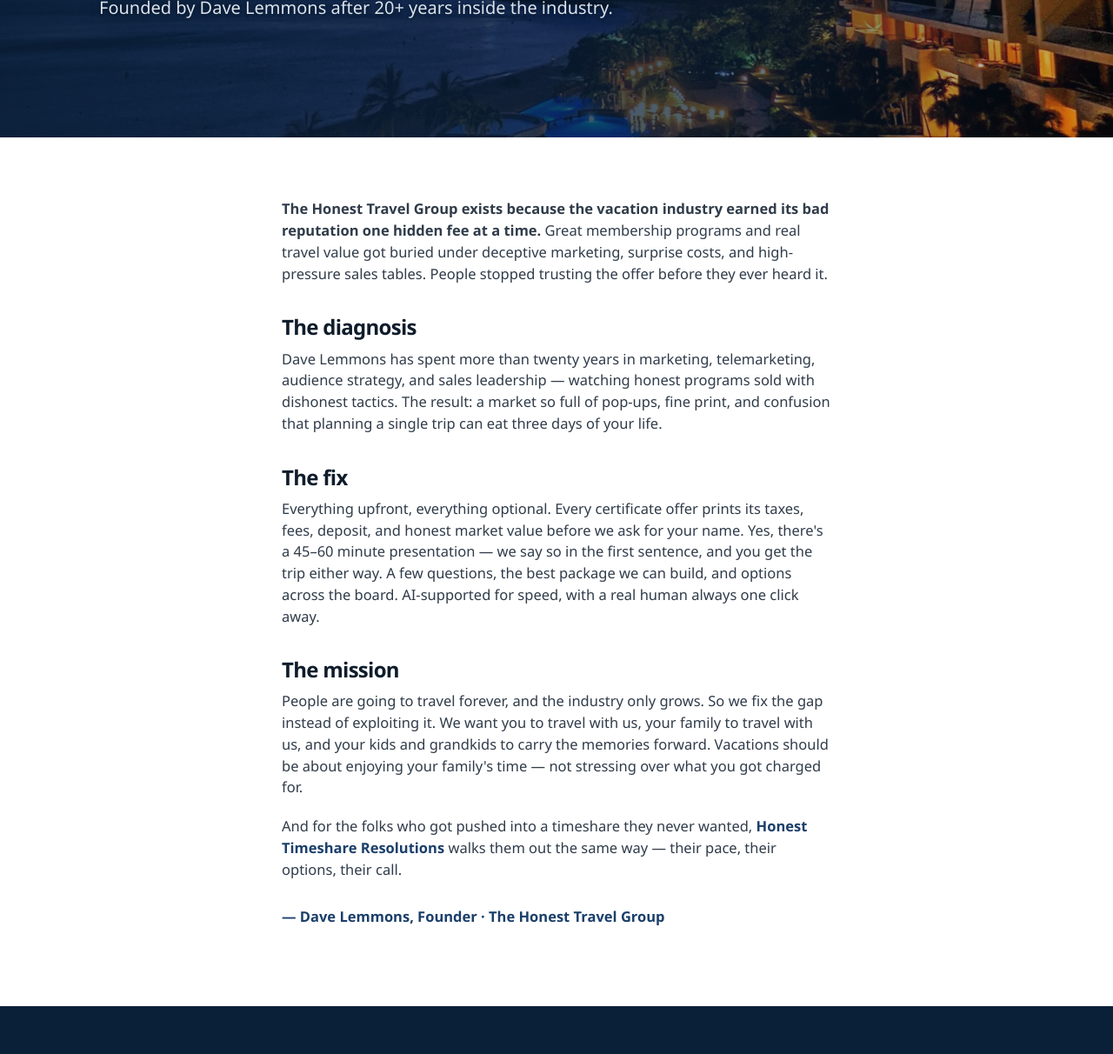
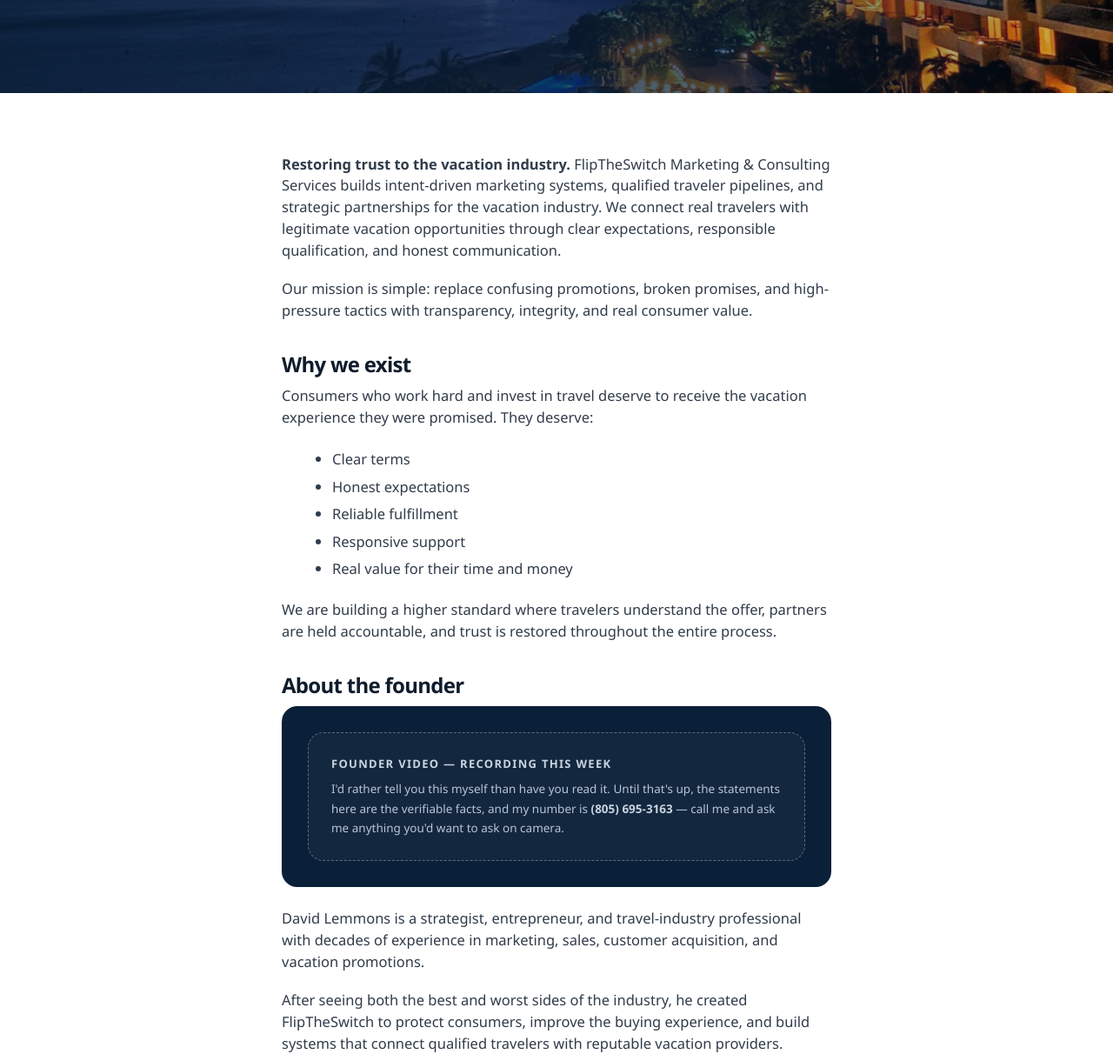
Before and after one commit to sbdavidjlemmons-hub/honest-travel-group-site, a plain HTML site: page about.html in a window 1280 px wide. Shown: the part 532-1744 px from the top of the page at 87% size. Drawn offline with Linux system fonts and the light colour scheme.

Commit message:
About page: founder statements, founder-video slot

```diff
--- a/about.html
+++ b/about.html
@@ -181,17 +181,27 @@
 <div class="navlinks"><a href="cruise.html">Vacations</a><a href="https://honesttimeshareresolutions.com">Timeshare Exit</a><a href="about.html" style="color:var(--brand)">About</a><a href="partners.html">Partners</a></div>
 <a class="navcta" href="cruise.html">See the offers</a></div></nav>
 <div class="promise"><div class="in"><b>Our one rule</b><span>Everything upfront, everything optional</span><span class="sub">Every cost printed before you give us your name</span><span class="sub">No charge to attend a live session</span></div></div>
-<header class="hero shot"><picture><source type="image/webp" srcset="img/cabo-bluehour-480.webp 480w, img/cabo-bluehour-800.webp 800w, img/cabo-bluehour-1200.webp 1200w, img/cabo-bluehour-1600.webp 1600w" sizes="100vw"><img class="photo" src="img/cabo-bluehour-1200.jpg" alt="Beachfront resort pools at dusk in Mexico" fetchpriority="high" decoding="async"></picture><div class="in"><span class="eyebrow" style="color:var(--silver)">About & mission</span><h1>We're restoring <em>honesty</em> to how people book travel.</h1><p>Founded by Dave Lemmons after 20+ years inside the industry.</p></div></header>
+<header class="hero shot"><picture><source type="image/webp" srcset="img/cabo-bluehour-480.webp 480w, img/cabo-bluehour-800.webp 800w, img/cabo-bluehour-1200.webp 1200w, img/cabo-bluehour-1600.webp 1600w" sizes="100vw"><img class="photo" src="img/cabo-bluehour-1200.jpg" alt="Beachfront resort pools at dusk in Mexico" fetchpriority="high" decoding="async"></picture><div class="in"><span class="eyebrow" style="color:var(--silver)">About & mission</span><h1>Restoring <em>trust</em> to the vacation industry.</h1><p>Transparency, integrity, and real consumer value — replacing confusing promotions and high-pressure tactics.</p></div></header>
 <div class="prose">
-<p><strong>The Honest Travel Group exists because the vacation industry earned its bad reputation one hidden fee at a time.</strong> Great membership programs and real travel value got buried under deceptive marketing, surprise costs, and high-pressure sales tables. People stopped trusting the offer before they ever heard it.</p>
-<h3>The diagnosis</h3>
-<p>Dave Lemmons has spent more than twenty years in marketing, telemarketing, audience strategy, and sales leadership — watching honest programs sold with dishonest tactics. The result: a market so full of pop-ups, fine print, and confusion that planning a single trip can eat three days of your life.</p>
-<h3>The fix</h3>
-<p>Everything upfront, everything optional. Every certificate offer prints its taxes, fees, deposit, and honest market value before we ask for your name. Yes, there's a 45–60 minute presentation — we say so in the first sentence, and you get the trip either way. A few questions, the best package we can build, and options across the board. AI-supported for speed, with a real human always one click away.</p>
-<h3>The mission</h3>
-<p>People are going to travel forever, and the industry only grows. So we fix the gap instead of exploiting it. We want you to travel with us, your family to travel with us, and your kids and grandkids to carry the memories forward. Vacations should be about enjoying your family's time — not stressing over what you got charged for.</p>
+<p><strong>Restoring trust to the vacation industry.</strong> FlipTheSwitch Marketing &amp; Consulting Services builds intent-driven marketing systems, qualified traveler pipelines, and strategic partnerships for the vacation industry. We connect real travelers with legitimate vacation opportunities through clear expectations, responsible qualification, and honest communication.</p>
+<p>Our mission is simple: replace confusing promotions, broken promises, and high-pressure tactics with transparency, integrity, and real consumer value.</p>
+<h3>Why we exist</h3>
+<p>Consumers who work hard and invest in travel deserve to receive the vacation experience they were promised. They deserve:</p>
+<ul style="margin:0 0 20px 18px;color:#303c4a;font-size:16.5px;line-height:1.9">
+<li>Clear terms</li><li>Honest expectations</li><li>Reliable fulfillment</li><li>Responsive support</li><li>Real value for their time and money</li></ul>
+<p>We are building a higher standard where travelers understand the offer, partners are held accountable, and trust is restored throughout the entire process.</p>
+<h3>About the founder</h3>
+<div style="background:var(--deep);border-radius:18px;padding:clamp(20px,2.6vw,30px);margin:0 0 24px"><div style="border:1px dashed rgba(200,212,224,.4);border-radius:18px;padding:26px;background:rgba(255,255,255,.04)">
+<div style="color:var(--silver);font-weight:800;font-size:13px;letter-spacing:.1em;text-transform:uppercase;margin-bottom:8px">Founder video — recording this week</div>
+<div style="color:#b8c5d4;font-size:13.5px;line-height:1.65">I'd rather tell you this myself than have you read it. Until that's up, the statements here are the verifiable facts, and my number is <a href="tel:+18056953163" style="color:var(--silver);font-weight:800">(805) 695-3163</a> — call me and ask me anything you'd want to ask on camera.</div></div></div>
+<p>David Lemmons is a strategist, entrepreneur, and travel-industry professional with decades of experience in marketing, sales, customer acquisition, and vacation promotions.</p>
+<p>After seeing both the best and worst sides of the industry, he created FlipTheSwitch to protect consumers, improve the buying experience, and build systems that connect qualified travelers with reputable vacation providers.</p>
+<p>This is bigger than selling travel. It is about restoring honesty, protecting families, creating memorable experiences, and making sure consumers receive the value they were promised.</p>
+<h3>Our standard</h3>
+<p style="font-size:19px;font-weight:800;color:var(--brand);letter-spacing:-.01em">Honesty. Integrity. Strategic Alliances.</p>
+<p>We believe better marketing creates better customers, better partnerships, and better vacations.</p>
 <p>And for the folks who got pushed into a timeshare they never wanted, <a href="https://honesttimeshareresolutions.com" style="color:var(--brand);font-weight:700">Honest Timeshare Resolutions</a> walks them out the same way — their pace, their options, their call.</p>
-<p style="color:var(--brand);font-weight:800;margin-top:30px">— Dave Lemmons, Founder · The Honest Travel Group</p>
+<p style="color:var(--brand);font-weight:800;margin-top:30px">— David Lemmons, Founder</p>
 </div>
 <footer class="foot"><div class="wrap"><div class="top">
 <div><div class="fbrand">The Honest <span>Travel Group</span></div><p style="color:#a8b6c6;font-size:14px;max-width:260px">A family of companies built on one rule: everything upfront, everything optional. Founded by Dave Lemmons.</p></div>
```
